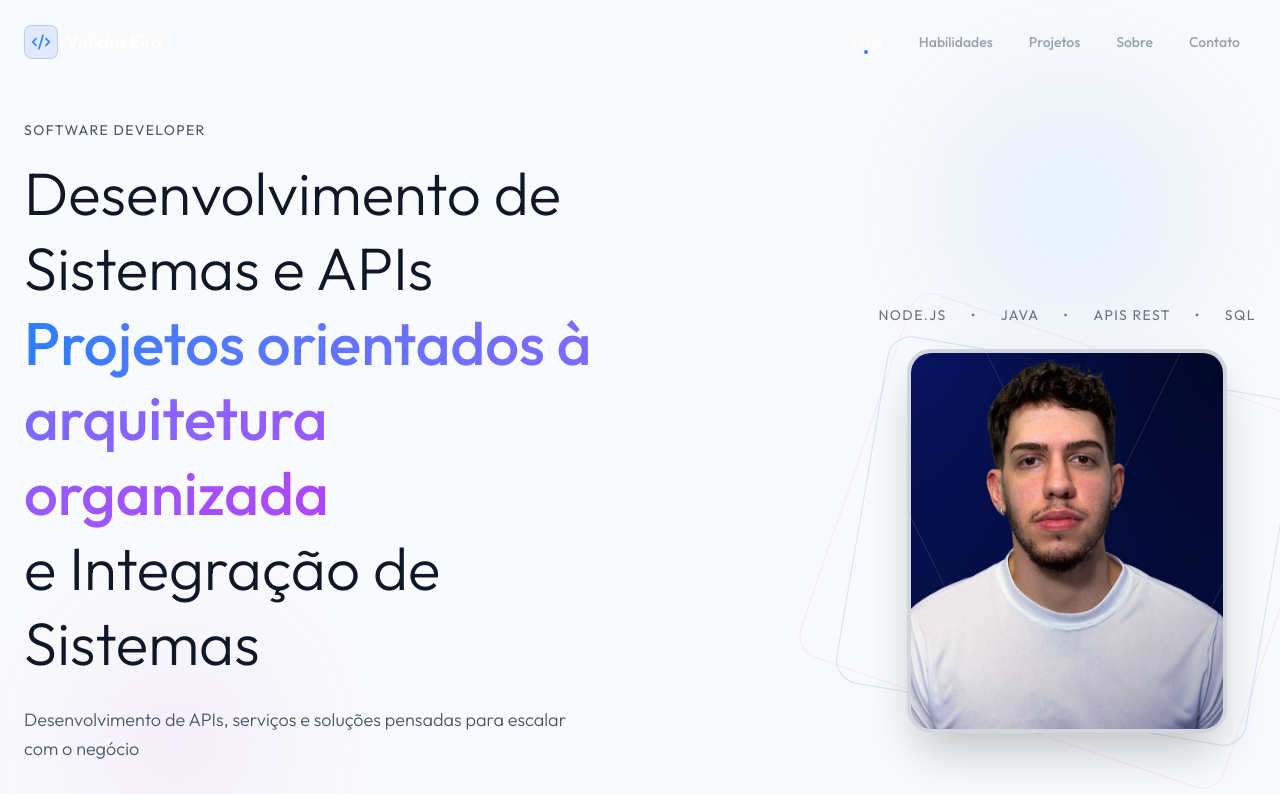
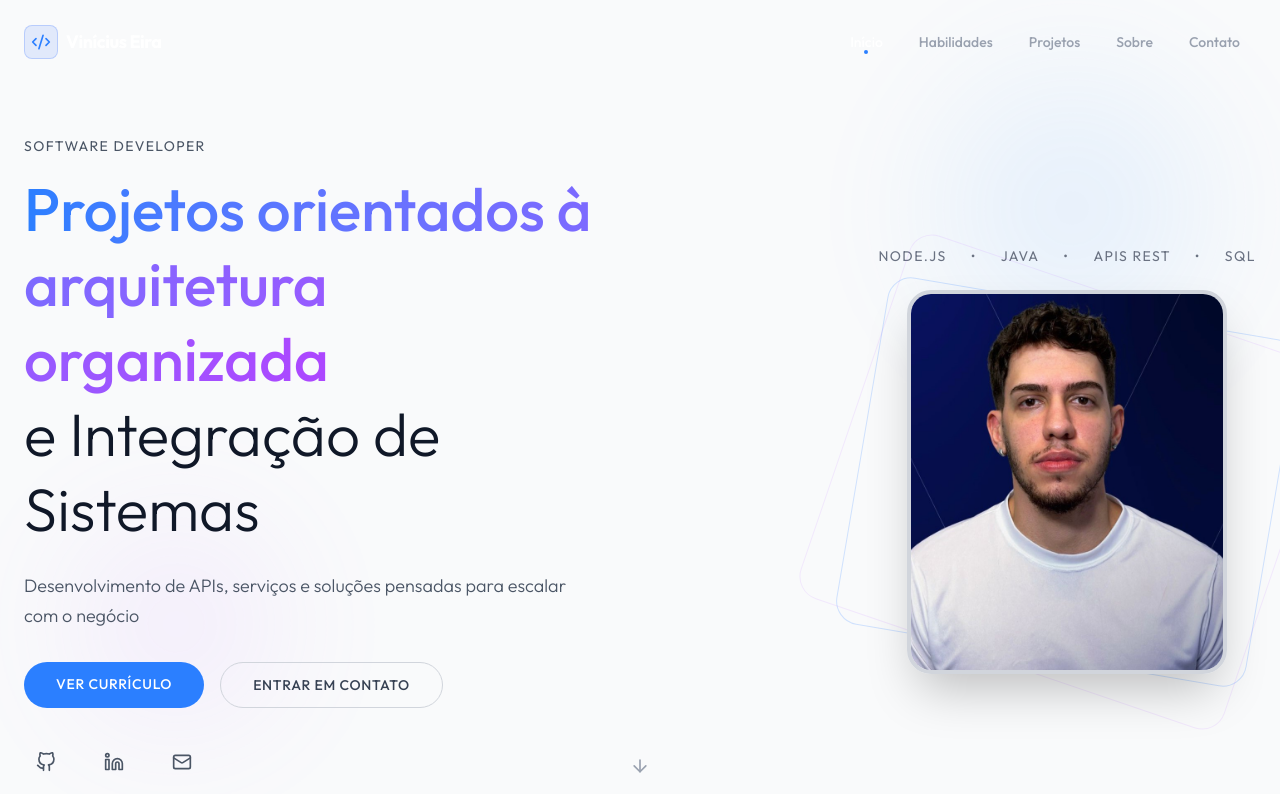
Before and after one commit to Vinicius-Eira/meu-portfolio, a Next.js app: page / in a window 1280 px wide. Shown: the top 794 px of the page. Built offline with nearby package versions, Linux system fonts and the light colour scheme.

Commit message:
Update HeroSection.tsx

```diff
--- a/src/components/sections/HeroSection.tsx
+++ b/src/components/sections/HeroSection.tsx
@@ -108,9 +108,6 @@ export const HeroSection = () => {
                             variants={itemVariants}
                             className="text-4xl md:text-6xl font-light mb-6 leading-tight"
                         >
-                            <span className="text-gray-900 dark:text-white">
-                              Desenvolvimento de Sistemas e APIs{" "}
-                            </span>
                             <span className="font-medium bg-gradient-to-r from-blue-500 to-purple-500 bg-clip-text text-transparent">
                                 Projetos orientados à arquitetura organizada
                             </span>
```
